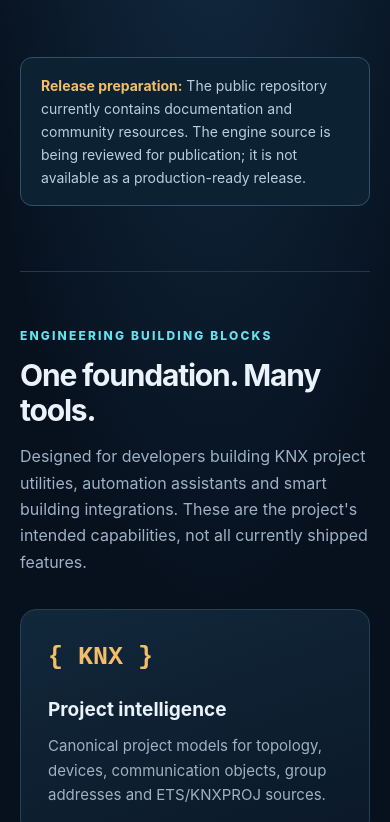
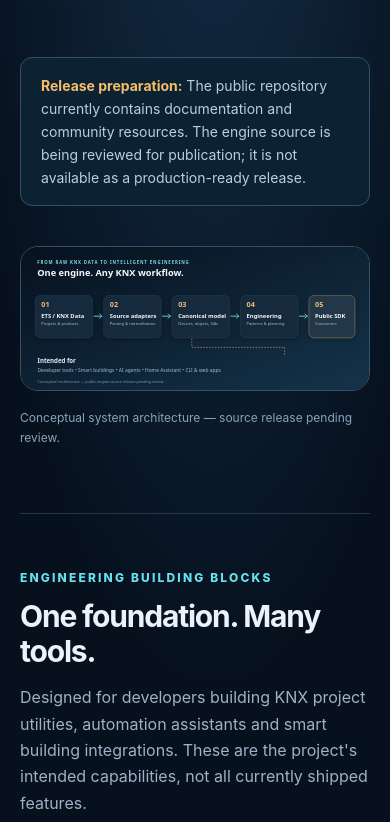
Before and after one commit to fwelpo3/knx-universal-open, a plain HTML site: page docs/index.html in a window 390 px wide. Shown: the part 725-1547 px from the top of the page. Drawn offline with Linux system fonts and the light colour scheme.

Commit message:
design: add large responsive architecture visual to landing page

```diff
--- a/docs/index.html
+++ b/docs/index.html
@@ -18,7 +18,7 @@
 </head>
 <body>
 <header class="wrap"><nav class="nav" aria-label="Main navigation"><a class="brand" href="./"><span class="mark">K</span> KNX Universal Open</a><div class="links"><a href="#features">Capabilities</a><a href="#architecture">Architecture</a><a href="#community">Community</a><a href="https://github.com/fwelpo3/knx-universal-open">GitHub ↗</a></div></nav></header>
-<main><div class="wrap"><section class="hero" style="border:0"><div class="eyebrow">Open KNX engineering · Community-driven</div><h1>Understand buildings.<br><span>Build what's next.</span></h1><p class="lead">An open foundation for KNX and ETS engineering tools: structured project models, explainable device intelligence, group address planning and reusable developer interfaces.</p><div class="actions"><a class="button" href="https://github.com/fwelpo3/knx-universal-open">Explore on GitHub ↗</a><a class="button alt" href="https://github.com/fwelpo3/knx-universal-open/issues/new">Join the project →</a></div><div class="status"><strong>Release preparation:</strong> The public repository currently contains documentation and community resources. The engine source is being reviewed for publication; it is not available as a production-ready release.</div></section>
+<main><div class="wrap"><section class="hero" style="border:0"><div class="eyebrow">Open KNX engineering · Community-driven</div><h1>Understand buildings.<br><span>Build what's next.</span></h1><p class="lead">An open foundation for KNX and ETS engineering tools: structured project models, explainable device intelligence, group address planning and reusable developer interfaces.</p><div class="actions"><a class="button" href="https://github.com/fwelpo3/knx-universal-open">Explore on GitHub ↗</a><a class="button alt" href="https://github.com/fwelpo3/knx-universal-open/issues/new">Join the project →</a></div><div class="status"><strong>Release preparation:</strong> The public repository currently contains documentation and community resources. The engine source is being reviewed for publication; it is not available as a production-ready release.</div><figure style="margin:40px 0 0"><img src="./assets/architecture-hero.svg" width="1200" height="490" loading="eager" alt="Concept diagram of KNX ETS project data, source adapters, canonical KNX model, engineering engine and SDK" style="width:100%;height:auto;border-radius:18px;border:1px solid #375067"><figcaption style="color:#88a4b8;font-size:12px;margin-top:10px">Conceptual system architecture — source release pending review.</figcaption></figure></section>
 <section id="features"><div class="eyebrow">Engineering building blocks</div><h2>One foundation. Many tools.</h2><p class="section-intro">Designed for developers building KNX project utilities, automation assistants and smart building integrations. These are the project's intended capabilities, not all currently shipped features.</p><div class="grid"><article class="tile"><div class="symbol">{ KNX }</div><h3>Project intelligence</h3><p>Canonical project models for topology, devices, communication objects, group addresses and ETS/KNXPROJ sources.</p></article><article class="tile"><div class="symbol">◈</div><h3>Device recognition</h3><p>Explainable matching using DPTs, object flags, channel structures and device/function patterns.</p></article><article class="tile"><div class="symbol">↔</div><h3>Engineering automation</h3><p>Planning and validation of group address assignments, device links and engineering changes.</p></article><article class="tile"><div class="symbol">⌘</div><h3>Reusable SDK</h3><p>Headless public interfaces designed to work across tools, runtimes and future integrations.</p></article><article class="tile"><div class="symbol">✓</div><h3>Verifiable results</h3><p>Deterministic rules, explainable evidence, reproducible tests and explicit unknown states.</p></article><article class="tile"><div class="symbol">◫</div><h3>Open ecosystem</h3><p>Potential CLIs, web tools, AI agents, Home Assistant bridges and community extensions.</p></article></div></section>
 <section id="architecture"><div class="eyebrow">Designed for reuse</div><h2>Modular from day one.</h2><p class="section-intro">Project files and manufacturers are inputs—not assumptions baked into the core. Parsing, models, engineering logic and integrations stay distinct.</p><div class="pipeline"><div class="step">KNX / ETS Data</div><span class="arrow">→</span><div class="step">Source Adapters</div><span class="arrow">→</span><div class="step">Canonical Model</div><span class="arrow">→</span><div class="step">Engineering Engine</div><span class="arrow">→</span><div class="step">SDK</div></div><a href="https://github.com/fwelpo3/knx-universal-open/blob/main/docs/ARCHITECTURE.md">Read the technical architecture →</a></section>
 <section id="community"><div class="community"><div class="eyebrow">Develop together</div><h2>Let's make KNX engineering more accessible.</h2><p>Interested in KNX, ETS, smart buildings, TypeScript, device intelligence or automation? Help shape the roadmap, propose integrations, review test cases or contribute code when the public packages become available.</p><div class="actions"><a class="button" href="https://github.com/fwelpo3/knx-universal-open/issues">Browse issues ↗</a><a class="button alt" href="https://github.com/fwelpo3/knx-universal-open/blob/main/CONTRIBUTING.md">How to contribute →</a></div></div></section></div></main>
```
